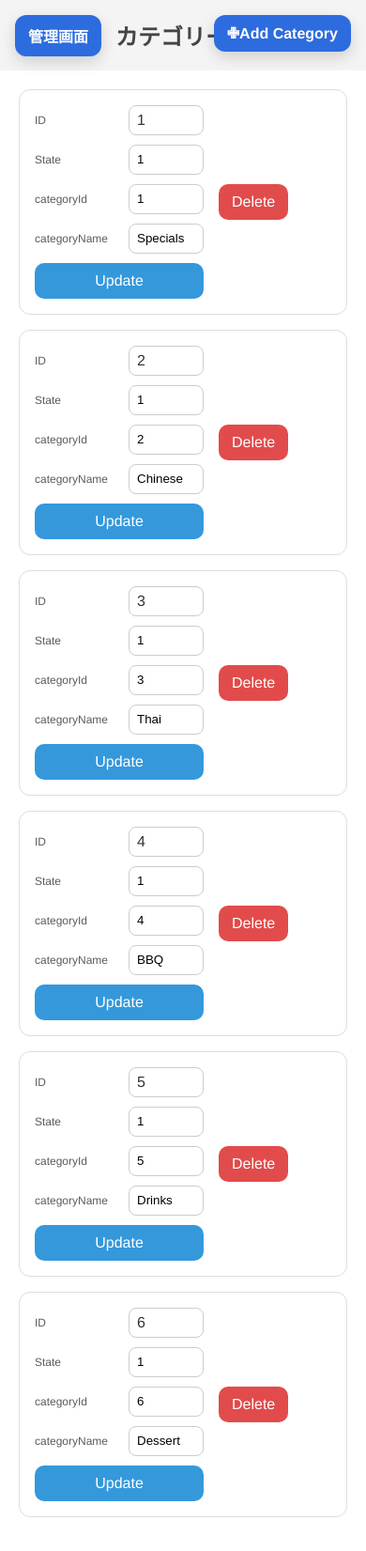
After one commit to Rudeus29/RestaurantSystem-Trial-, a PHP site: page /managementcat.php in a window 390 px wide. The commit adds this page. Shown: the whole page at 94% size. Run offline with PHP 8.4, Linux system fonts and the light colour scheme; data comes from the database, SQL or seed files in the repository.

Commit message:
made the menu adjust to desktop and mobile versions, added categorymanagement

```diff
--- a/additem.php
+++ b/additem.php
@@ -4,7 +4,7 @@
 <head>
     <meta charset="UTF-8">
     <meta name="viewport" content="width=device-width, initial-scale=1.0">
-    <title>管理画面 - 注文一覧</title>
+    <title>商品登録</title>
     <link rel="stylesheet" href="./style.css">
 </head>
 
--- a/index.php
+++ b/index.php
@@ -63,7 +63,7 @@ $currentTotal = $totalResult['total'] ? $totalResult['total'] : 0;
 </head>
 
 <body class="grey lighten-3">
-<a href="management.php" class="management-index">管理画面</a>
+<a href="management.php" class="management">管理画面</a>
     <nav class="nav-header">
         <div class="nav-container">
             <div class="nav-center">
--- a/management.php
+++ b/management.php
@@ -38,7 +38,10 @@ $orders = $stmt->fetchAll(PDO::FETCH_ASSOC);
                 <button type="submit" class="btn btn-red" style="font-size: 0.9em; padding: 5px 10px;">初期状態にリセット</button>
             </form>
         <a href="managementitem.php" class="btn brand">
-        <button class="btn btn-blue" style="font-size: 0.9em; padding: 5px 10px;" >商品を追加する</button>
+        <button class="btn btn-blue" style="font-size: 0.9em; padding: 5px 10px;" >商品の編集</button>
+        </a>
+        <a href="managementcat.php" class="btn brand">
+        <button class="btn btn-blue" style="font-size: 0.9em; padding: 5px 10px;" >カテゴリーの編集</button>
         </a>
     </div>
 
--- /dev/null
+++ b/managementcat.php
@@ -0,0 +1,65 @@
+<?php
+require_once("pdo.php");
+
+$sql = "SELECT * from scategory";
+$sqlitem = $pdo->prepare($sql);
+$sqlitem->execute();
+$items = $sqlitem->fetchAll(PDO::FETCH_ASSOC);
+
+?>
+<!DOCTYPE html>
+<html lang="ja">
+
+<head>
+    <meta charset="UTF-8">
+    <title>
+        メニュー編集
+    </title>
+    <link rel="stylesheet" href="./style.css?v=<?= filemtime(__DIR__ . "/style.css") ?>">
+</head>
+
+<body>
+    <a href="management.php" class="management">管理画面</a>
+    <a href="addcategory.php" class="add-menu-btn">✙Add Category</a>
+    <h2 class="center">カテゴリー覧</h2>
+    <div class="container">
+        <?php foreach ($items as $item) {
+            $id = (int) $item["id"]; ?>
+            <div class="menu">
+                <form class="menu-form" method="POST" action="updatecat.php" enctype="multipart/form-data">
+                    <div class="menu-content">
+                        <div class="field">
+                            <div class="field-label">ID</div>
+                            <div class="field-input"><?php echo $id; ?></div>
+                            <input type="hidden" name="id" value="<?php echo $id; ?>">
+                        </div>
+
+                        <div class="field">
+                            <label class="field-label" for="state-<?php echo $id; ?>">State</label>
+                            <input class="field-input" type="text" name="state" id="state-<?php echo $id; ?>"
+                                value="<?php echo htmlspecialchars($item['state'], ENT_QUOTES, 'UTF-8'); ?>">
+                        </div>
+
+                        <div class="field">
+                            <label class="field-label" for="category-<?php echo $id; ?>">categoryId</label>
+                            <input class="field-input" type="number" name="categoryId" id="category-<?php echo $id; ?>"
+                                value="<?php echo (int) $item['categoryId']; ?>">
+                        </div>
+
+                        <div class="field">
+                            <label class="field-label" for="name-<?php echo $id; ?>">categoryName</label>
+                            <input class="field-input" type="text" name="categoryName" id="name-<?php echo $id; ?>"
+                                value="<?php echo htmlspecialchars($item['categoryName'], ENT_QUOTES, 'UTF-8'); ?>">
+                        </div>
+                        <button class="btn btn-update" type="submit">Update</button>
+                    </div>
+                </form>
+                <form class="menu-delete" method="POST" action="deletecat.php">
+                    <input type="hidden" name="id" value="<?php echo $id; ?>">
+                    <button class="btn btn-delete" type="submit"
+                        onclick="return confirm('Delete this item?');">Delete</button>
+                </form>
+            </div>
+
+        <?php } ?>
+    </div>
--- a/nav.php
+++ b/nav.php
@@ -12,7 +12,7 @@ $categories = $stmtCategory->fetchAll(PDO::FETCH_ASSOC);
 <meta name="viewport" content="width=device-width, initial-scale=1.0">
 <link rel="stylesheet" href="./style.css">
 <ul>
-    <li><a href="index.php">Home</a></li>
+    <li><a href="index.php">ホーム</a></li>
 <?php
 foreach ($categories as $category) { ?>
     <li><a href="menu.php?categoryId=<?= $category['categoryId'] ?>"><?php echo $category['categoryName']; ?></a>
--- a/style.css
+++ b/style.css
@@ -432,13 +421,13 @@ section img{
   display:flex;
   gap:16px;
   align-items:stretch;
-  flex: 1;                /* let it share the row */
+  flex: 1;
   min-width: 0
 }
 
 .field{
   display:grid;
-  grid-template-columns: 90px 1fr;     /* label left, input right */
+  grid-template-columns: 90px 1fr;
   align-items:center;
   gap:10px;
 }
@@ -462,8 +451,8 @@ section img{
 }
 
 .menu-delete{
-  margin-left: auto;      /* push to far right */
-  flex: 0 0 120px;        /* keep its width */
+  margin-left: auto;
+  flex: 0 0 120px;
   align-self: center;
 }
 
```
Also changed, not shown: other parts of style.css (+29 -29 lines), addcategory.php (added, +33 -0 lines), addcategorylogic.php (added, +20 -0 lines), deletecat.php (added, +15 -0 lines), menu.php (+27 -19 lines), orderCheck.php (+12 -5 lines), updatecat.php (added, +23 -0 lines).
